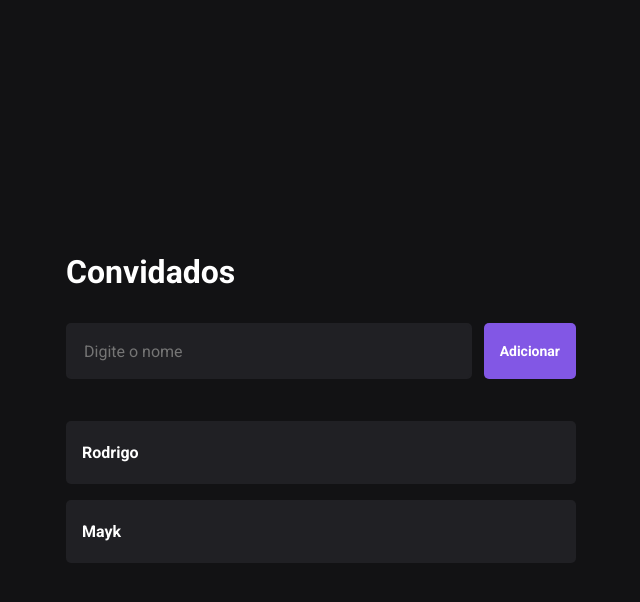
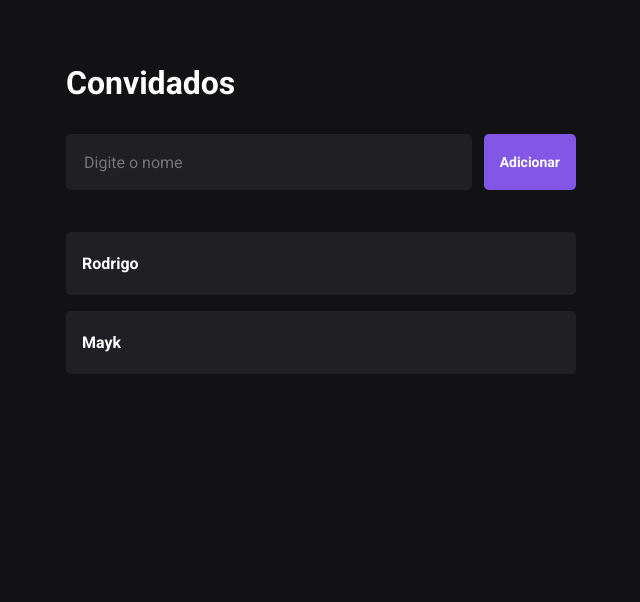
Before and after one commit to gabriellloc/learn-js, a plain HTML site: page WEB/index.html in a window 1280 px wide. Shown: the whole page, without its empty margins (319-959 px from the left). Drawn offline with Linux system fonts and the light colour scheme.

Commit message:
manipulando atributos

```diff
--- a/WEB/style.css
+++ b/WEB/style.css
@@ -7,8 +7,8 @@
 }
 
 body {
-  width: 100vw;
-  height: 100vh;
+  /* width: 100vw;
+  height: 100vh; */
   background-color: #121214;
 
   display: flex;
```
Also changed, not shown: WEB/praticas/Manipulando-atributos.js (added, +15 -0 lines).
